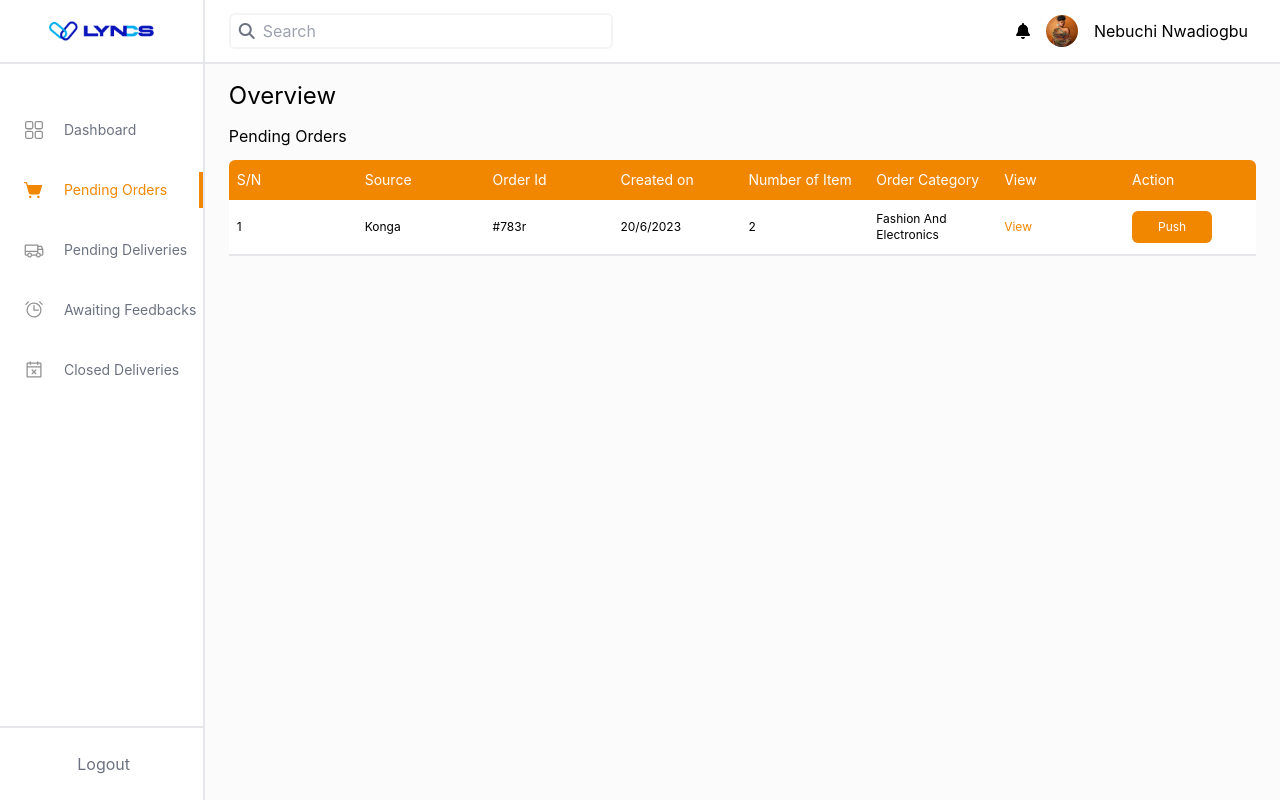
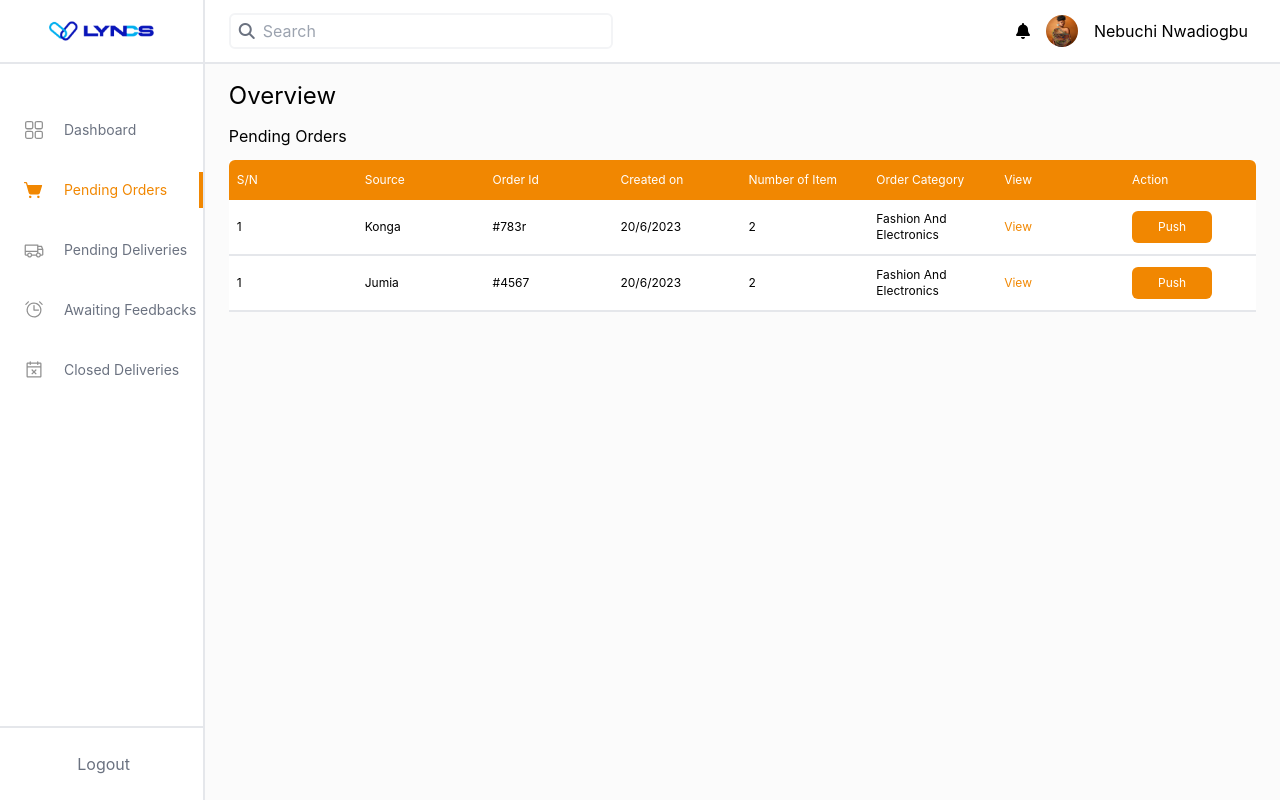
Before and after one commit to Peteru2/Lyncs-backend-designs, a React (Create React App) app: page /pending in a window 1280 px wide. Built offline with nearby package versions, Linux system fonts and the light colour scheme; some icons are missing.

Commit message:
More Section added to modal

```diff
--- a/src/PendOrder.js
+++ b/src/PendOrder.js
@@ -1,6 +1,7 @@
 import SideBar from "./SideBar";
 import Navbar from "./Navbar";
-import AirPod from "./images/airpod.png"
+
+import Pod from "./images/airpod.png"
 import closeButton from "./images/forbidden-2.svg"
 import { useState } from "react";
 
@@ -13,14 +14,46 @@ const PendOrder = () => {
             CreatedAt: "20/6/2023",
             NumberOfItem: 2,
             OrderCateg: "Fashion And Electronics",
+            prodName:"Apple Airpod 2",
+            Price:"N140,000.00",
+            proImg: Pod,
+            Description:"The Apple AirPods 2nd Generation redefine the way you experience audio, setting new standards for wireless earbuds. With their iconic design, seamless connectivity, and unmatched sound quality, these earbuds are a true testament to Apple's commitment to innovation and user-centric technology.<br/>Key Features:",
+            View: "View",
+            Action: "Push"
+
+        },
+        {
+            sn: 1,
+            Source: "Jumia",
+            OrderId: "#4567",
+            CreatedAt: "20/6/2023",
+            NumberOfItem: 2,
+            OrderCateg: "Fashion And Electronics",
+            prodName:"Apple Airpod 45",
+            Price:"N50,000.00",
+            // proImg: Airpod,
+            Description:"The Apple AirPods 2nd Generation redefine the way you experience audio, setting new standards for wireless earbuds. With their iconic design, seamless connectivity, and unmatched sound quality, these earbuds are a true testament to Apple's commitment to innovation and user-centric technology.<br/>Key Features:",
             View: "View",
             Action: "Push"
 
         }
     ]
-    const [preview, setPreview] = useState()
-    const handlePreview = () =>{
-        setPreview(prev => !prev)
+    const [preview, setPreview] = useState(false)
+    const [push, setPush] = useState(false)
+
+    const [selectedItemIndex, setSelectedItemIndex] = useState(null);
+
+    const handlePreview = (itemIndex) =>{
+
+        setSelectedItemIndex(itemIndex);
+        setPreview(true);
+        // setPreview(prev => !prev)
+    }
+    const handlePreviewClose = () =>{
+        setPreview(false);
+    }
+    const handlePush = () =>{
+                setPush(true)
     }
     return (
         <>
@@ -33,8 +66,9 @@ const PendOrder = () => {
                         <h3 className="text-2xl mt-2">Overview</h3>
                         <h2 className="my-3">Pending Orders</h2>
                         <div className="bg-white pendingOrder ">
+                            {/* <img src={AirPod} alt="air" /> */}
                         <div className="pendingList">
-                             <div className="grid grid-cols-8 text-white gap-3 bg_color h-10 px-2 text-sm rounded-t-md items-center">
+                             <div className="grid grid-cols-8 text-white gap-3 bg_color h-10 px-2 text-xs rounded-t-md items-center">
                         <p>S/N</p>
                         <p>Source</p>
                         <p>Order Id</p>
@@ -47,50 +81,63 @@ const PendOrder = () => {
 
                         {pendOrderList.map((item, index) => {
                         return (
-                            <div key={index} className="grid grid-cols-8  gap-3 border-b-2 h-14 px-2 text-xs items-center">
+
+                            <div key={index}>
+                            <div  className="grid grid-cols-8  gap-3 border-b-2 h-14 px-2 text-xs items-center">
                             <p>{item.sn}</p>
                             <p>{item.Source}</p>
                             <p>{item.OrderId}</p>
                             <p>{item.CreatedAt}</p>
                             <p>{item.NumberOfItem}</p>
                             <p>{item.OrderCateg}</p>
-                            <p onClick={handlePreview} className="text_color cursor-pointer">{item.View}</p>
+                            <p onClick={()=>handlePreview(index)} className="text_color cursor-pointer">{item.View}</p>
                             <p className="p-2 px-3 bg_color rounded-md text-white w-20 text-center">{item.Action}</p>
                             </div>
-                        );
-                        })}
                             </div>
-                    </div>
-                    </div>
-                        <div>
+                            )})}
+
+
                             <div className={`modal ${preview ? "modal-show":""}`}>
+                                {selectedItemIndex !== null && (
+                                    <div  key={selectedItemIndex} >
+                                    <div  className={push ? "hidden" :"block"}>
                                     <div className="flex w-full">
                                         <h3>Pending Details</h3>
-                                    <div className="ml-auto cursor-pointer" onClick={handlePreview}><img src={closeButton} alt="closebutton" /></div>
+                                        <div className="ml-auto cursor-pointer" onClick={handlePreviewClose}><img src={closeButton} alt="closebutton" /></div>
                                     </div>
                                     <h2 className="text-sm text-gray-400">See product information</h2>
                                     <div className="flex justify-between gap-10 mt-4 ">
                                         <div className="prodImg  w-full">
-                                        <img src={AirPod} alt="airpod" />
+                                            <img src={pendOrderList[selectedItemIndex].proImg} alt="airpod" />
                                         </div>
                                         <div className="flex-col flex-container">
                                             <h5 className="text-sm text-gray-400">Product Name</h5>
-                                        <h5 className=" text-black font-bold mt-2">Apple Airpod 2</h5>
+                                            <h5 className=" text-black font-bold mt-2">{pendOrderList[selectedItemIndex].prodName}</h5>
                                             <h5 className="text-sm text-gray-400 mt-3">Price</h5>
-                                        <h5 className=" text-black font-bold mt-1">N140,000.00</h5>
+                                            <h5 className=" text-black font-bold mt-1">{pendOrderList[selectedItemIndex].Price}</h5>
                                             <h5 className="text-sm text-gray-400 mt-3">Description</h5>
                                             <p className="text-xs mt-2">
-                                            The Apple AirPods 2nd Generation redefine the way you experience audio, setting new standards for wireless earbuds. With their iconic design, seamless connectivity, and unmatched sound quality, these earbuds are a true testament to Apple's commitment to innovation and user-centric technology.<br/>Key Features:
+                                            {pendOrderList[selectedItemIndex].Description}
                                             </p>
                                         </div>
                                     </div>
                                     <div className="mt-8">
-                                    <button className="bg_color w-full text-center text-white p-2 rounded-md">Push</button>
+                                        <button className="bg_color w-full text-center text-white p-2 rounded-md outline-none" onClick={handlePush}>Push</button>
+                                    </div>
+                                    </div>
+                                        <div className={push? "block" :"hidden"}>
+                                            This ia another section
+                                        </div>
+                                    </div>
+                                     )}
+                                </div>
+
+
+
+                        </div>
                     </div>
                     </div>
                             <div className={preview?"overlay":""}></div>
-
-                        </div>
                     </section>
                 </div>
 
```
Lines whose indentation alone changed are shown as unchanged.
